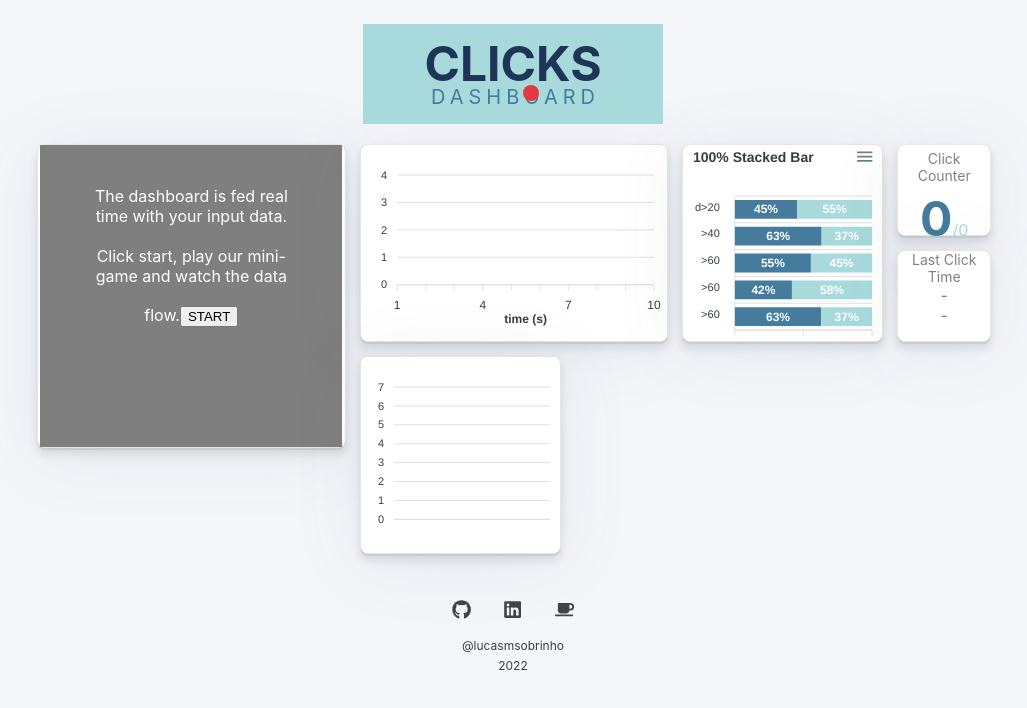
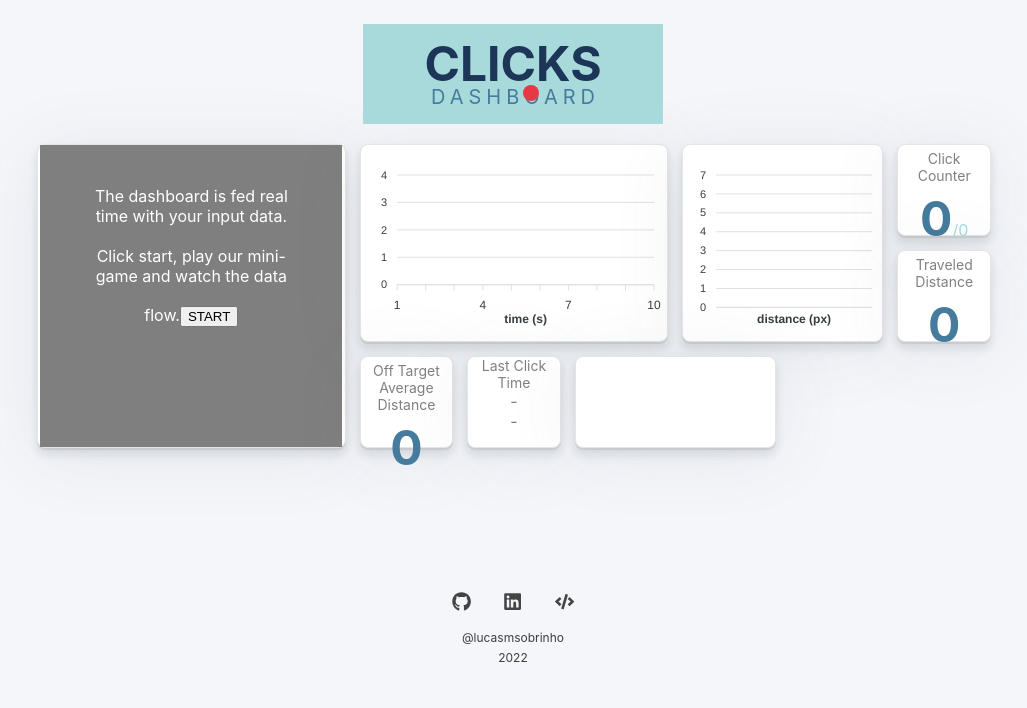
Before and after one commit to lucasmsobrinho/clicks-dashboard, a React (Create React App) app: page / in a window 1280 px wide. Shown: the top 708 px of the page, without its empty margins (127-1154 px from the left). Built offline with nearby package versions, Linux system fonts and the light colour scheme.

Commit message:
bug fixes on charts & lockscreen. Added clickError

```diff
--- a/src/components/ClicksDataManager.js
+++ b/src/components/ClicksDataManager.js
@@ -7,6 +7,8 @@ import TargetAccuracyHeatMap from './charts/TargetAccuracyHeatMap';
 import TotalClicks from './charts/TotalClicks';
 import AccuracyByDistanceChart from './charts/AccuracyByDistanceChart';
 import ClickTimeByDistanceChart from './charts/ClickTimeByDistanceChart';
+import TraveledDistance from './charts/TraveledDistance';
+import AverageOffTargetDistance from './charts/AverageOffTargetDistance';
 
 const initialState = {
     time: 0,
@@ -21,6 +23,8 @@ const initialState = {
     clicksOnTargetBySector: Array(5).fill(Array(5).fill(0)),
     onTargetTimeVsDistance: [],
     offTargetTimeVsDistance: [],
+    totalTraveledDistance: 0,
+    averageOffTargetDistance: 0,
 }
 
 class ClicksDataManager extends Component {
@@ -70,11 +74,16 @@ class ClicksDataManager extends Component {
     registerClick = (targetPosX, targetPosY, clickPosX, clickPosY, onTarget) => {
         const {clickData, time, totalClicks, onTargetClicks, lastOnTargetClickTime,
             clicksOffTargetBySector, clicksOnTargetBySector, lastClickTime,
-            onTargetTimeVsDistance, offTargetTimeVsDistance } = this.state
-        const clickDistance = Math.sqrt((clickPosX - (targetPosX+25))**2 +(clickPosY - (targetPosY+25))**2)
-        //const xSector = Math.round(5*clickPosX/300)
-        //const ySector = Math.round(5*clickPosY/300)
-        const newPoint = [clickDistance, (time-lastClickTime)/1000];
+            onTargetTimeVsDistance, offTargetTimeVsDistance, totalTraveledDistance,
+            averageOffTargetDistance } = this.state
+
+        const lastClickPosX = clickData.length > 0 ? clickData.slice(-1)[0].clickPosX : 150
+        const lastClickPosY = clickData.length > 0 ? clickData.slice(-1)[0].clickPosY : 150
+
+        const clickDistanceFromTarget = Math.sqrt((clickPosX - (targetPosX+25))**2 +(clickPosY - (targetPosY+25))**2)
+        const travelDistanceLastClick = Math.sqrt((clickPosX - lastClickPosX)**2 + (clickPosY - lastClickPosY)**2)
+        const newPoint = [travelDistanceLastClick, (time-lastClickTime)/1000];
+
         const newClick = {
             id: this.state.clickData.length + 1,
             timestamp: time,
@@ -84,7 +93,8 @@ class ClicksDataManager extends Component {
             clickPosY: clickPosY,
             onTarget: onTarget,
             // processed data // TODO: evaluate if is needed to break this in another obj
-            clickDistance: clickDistance.toFixed(2),
+            clickDistanceFromTarget: clickDistanceFromTarget.toFixed(2),
+            travelDistanceLastClick: travelDistanceLastClick.toFixed(2),
             clickSpeed: (1000*(totalClicks+1)/time).toFixed(2),
             onTargetClickSpeed: (1000*(onTargetClicks+(onTarget?1:0))/time).toFixed(2),
         }
@@ -92,13 +102,15 @@ class ClicksDataManager extends Component {
         this.setState({
             clickData: [...clickData, newClick],
             totalClicks: totalClicks+1,
-            onTargetClicks: onTarget? onTargetClicks+1: onTargetClicks,
+            onTargetClicks: onTargetClicks + (onTarget && 1),
             lastOnTargetClickTime: onTarget? time:lastOnTargetClickTime,
             lastClickTime: time,
             clicksOffTargetBySector: clicksOffTargetBySector,
             clicksOnTargetBySector: clicksOnTargetBySector,
             onTargetTimeVsDistance: onTarget?[...onTargetTimeVsDistance, newPoint]:onTargetTimeVsDistance,
             offTargetTimeVsDistance: onTarget?offTargetTimeVsDistance:[...offTargetTimeVsDistance, newPoint],
+            totalTraveledDistance: totalTraveledDistance + travelDistanceLastClick,
+            averageOffTargetDistance: averageOffTargetDistance + (!onTarget && clickDistanceFromTarget),
         });
     }
 
@@ -120,21 +132,27 @@ class ClicksDataManager extends Component {
                     <ClickSpeedChart clickData={this.state.clickData} time={this.state.time}/>
                 </div>
                 <div className="card card-w2 card-t2">
-                    <AccuracyByDistanceChart />
+                    <ClickTimeByDistanceChart
+                        onTargetTimeVsDistance={this.state.onTargetTimeVsDistance}
+                        offTargetTimeVsDistance={this.state.offTargetTimeVsDistance}
+                    />
                 </div>
                 <div className="card">
                     <TotalClicks data={this.state}/>
+                </div>
+                <div className="card">
+                    <TraveledDistance data={this.state}/>
+                </div>
+                <div className="card">
+                    <AverageOffTargetDistance data={this.state}/>
                 </div>
                 <div className="card">
                     <span style={{fontSize:14, textAlign:'center'}}>Last Click Time </span>
                     {this.state.lastClickTime ? (10 - this.state.lastClickTime/1000).toFixed(2): '-'}<br/>
                     {this.state.lastOnTargetClickTime ? (10 - this.state.lastOnTargetClickTime/1000).toFixed(2): '-'}
                 </div>
-                <div className="card card-w2 card-t2">
-                    <ClickTimeByDistanceChart
-                        onTargetTimeVsDistance={this.state.offTargetTimeVsDistance}
-                        offTargetTimeVsDistance={this.state.onTargetTimeVsDistance}
-                    />
+                <div className="card card-w2">
+
                 </div>
             </div>
         );
--- a/src/components/ClicksFrame.css
+++ b/src/components/ClicksFrame.css
@@ -16,3 +16,45 @@
     position: sticky;
     text-align: center;
 }
+
+
+.clickable-frame:after {
+  content: '';
+  position: absolute;
+  left: 50%;
+  top: 50%;
+  width: 120px;
+  height: 120px;
+  margin-left: -60px;
+  margin-top: -60px;
+  background: #3f51b5;
+  border-radius: 100%;
+  opacity: .6;
+
+  transform: scale(0);
+}
+
+@keyframes ripple {
+  0% {
+    transform: scale(0);
+  }
+  25% {
+    transform: scale(1);
+  }
+  100% {
+    opacity: 0;
+    transform: scale(1);
+  }
+}
+
+.clickable-frame:not(:active):after {
+  animation: ripple .5s ease-out;
+}
+
+.clickable-frame:after {
+  visibility: hidden;
+}
+
+button:focus:after {
+  visibility: visible;
+}
--- a/src/components/ClicksGameUI.js
+++ b/src/components/ClicksGameUI.js
@@ -7,6 +7,7 @@ class ClicksGameUI extends Component {
         return (
             <div className='block-screen'
                 style={{display:runningGame?'none':'block', alingItems:'center'}}
+                onClick={event => {event.stopPropagation()}}
             >
             { gameHasEnded ?
                 <button className='click-restart-button' onClick={restartGame}>
--- a/src/components/Footer.css
+++ b/src/components/Footer.css
@@ -19,7 +19,22 @@
 
 .media-button:hover {
     transition:all .5s linear;
-    color: #fff;
+    color: var(--average-color);
+}
+
+.footer-circle {
+  height: 19px;
+  position: absolute;
+  width: 19px;
+  background: #E63946;
+  margin-top: -24px;
+  margin-left: 0px;
+  border-radius: 10px;
+}
+
+.footer-circle:hover {
+    background: transparent;
+    transition:all .5s linear;
 }
 
 .copyright {
--- a/src/components/Footer.js
+++ b/src/components/Footer.js
@@ -1,5 +1,5 @@
 import React from 'react';
-import {FaGithub, FaLinkedin, FaCoffee} from 'react-icons/fa';
+import {FaGithub, FaLinkedin, FaCode} from 'react-icons/fa';
 import './Footer.css';
 
 const medias = [
@@ -13,7 +13,7 @@ const medias = [
         url: "https://www.linkedin.com/in/lucasmsobrinho/",
     }, {
         name: "portfolio",
-        icon: <FaCoffee/>,
+        icon: <FaCode/>,
         url: "https://www.lucassobrinho.com/",
     }
 ]
@@ -38,11 +38,12 @@ const MediaButtonContainer = (props) => {
 }
 
 const MediaButton = (props) => {
-    const {url, name, icon } = props.item
+    const {url, name, icon, modifier } = props.item
     return (
         <a href={url} title={name}>
-            <div className="media-button" id={name} key={name}>
+            <div className="media-button" id={name} key={name} >
                 {icon}
+                {modifier?<div className="footer-circle"></div>:''}
             </div>
         </a>
     )
--- /dev/null
+++ b/src/components/charts/AverageOffTargetDistance.js
@@ -0,0 +1,16 @@
+import React from 'react';
+import './TotalClicks.css';
+
+const AverageOffTargetDistance = (props) => {
+    const { averageOffTargetDistance } = props.data
+    return (
+        <div className="click-counter-viewer">
+            <div className="card-title">Off Target Average Distance</div>
+            <div className="card-content">
+                <span className="correct-clicks"title="clicks on target">{averageOffTargetDistance.toFixed(0)}</span>
+            </div>
+        </div>
+    );
+};
+
+export default AverageOffTargetDistance;
--- a/src/components/charts/ClickSpeedChart.js
+++ b/src/components/charts/ClickSpeedChart.js
@@ -54,7 +54,7 @@ class ClickSpeedChart extends Component {
         })
 
         const series =  [{
-            name: 'General CS',
+            name: 'Total CS',
             data: generalCS
         }, {
             name: 'Accurate CS',
--- a/src/components/charts/ClickTimeByDistanceChart.js
+++ b/src/components/charts/ClickTimeByDistanceChart.js
@@ -17,6 +17,11 @@ const options = {
     xaxis: {
         tickAmount: 10,
         labels: {
+            show: false,
+        },
+        title : {
+            text: 'distance (px)',
+            offsetY: -15,
         }
     },
     markers: {
@@ -34,24 +39,15 @@ const options = {
     },
 }
 
-const series = [{
-    name: "offTarget",
-    data: [
-    [16.4, 5.4], [21.7, 2], [25.4, 3], [19, 2], [10.9, 1], [13.6, 3.2], [10.9, 7.4], [10.9, 0], [10.9, 8.2], [16.4, 0], [16.4, 1.8], [13.6, 0.3], [13.6, 0], [29.9, 0], [27.1, 2.3], [16.4, 0], [13.6, 3.7], [10.9, 5.2], [16.4, 6.5], [10.9, 0], [24.5, 7.1], [10.9, 0], [8.1, 4.7], [19, 0], [21.7, 1.8], [27.1, 0], [24.5, 0], [27.1, 0], [29.9, 1.5], [27.1, 0.8], [22.1, 2]]
-},{
-    name: "onTarget",
-    data: [
-    [36.4, 13.4], [1.7, 11], [5.4, 8], [9, 17], [1.9, 4], [3.6, 12.2], [1.9, 14.4], [1.9, 9], [1.9, 13.2], [1.4, 7], [6.4, 8.8], [3.6, 4.3], [1.6, 10], [9.9, 2], [7.1, 15], [1.4, 0], [3.6, 13.7], [1.9, 15.2], [6.4, 16.5], [0.9, 10], [4.5, 17.1], [10.9, 10], [0.1, 14.7], [9, 10], [12.7, 11.8], [2.1, 10], [2.5, 10], [27.1, 10], [2.9, 11.5], [7.1, 10.8], [2.1, 12]]
-}]
-
 class ClickTimeByDistanceChart extends Component {
     render() {
+        const { onTargetTimeVsDistance, offTargetTimeVsDistance } = this.props
         const series = [{
             name: "offTarget",
-            data: this.props.offTargetTimeVsDistance,
+            data: offTargetTimeVsDistance,
         }, {
             name: "onTarget",
-            data: this.props.onTargetTimeVsDistance,
+            data: onTargetTimeVsDistance,
         }]
         return (
             <div id="chart">
--- /dev/null
+++ b/src/components/charts/TraveledDistance.js
@@ -0,0 +1,16 @@
+import React from 'react';
+import './TotalClicks.css'
+
+const TraveledDistance = (props) => {
+    const { totalTraveledDistance } = props.data
+    return (
+        <div className="click-counter-viewer">
+            <div className="card-title">Traveled Distance</div>
+            <div className="card-content">
+                <span className="correct-clicks"title="clicks on target">{totalTraveledDistance.toFixed(0)}</span>
+            </div>
+        </div>
+    );
+};
+
+export default TraveledDistance;
```
